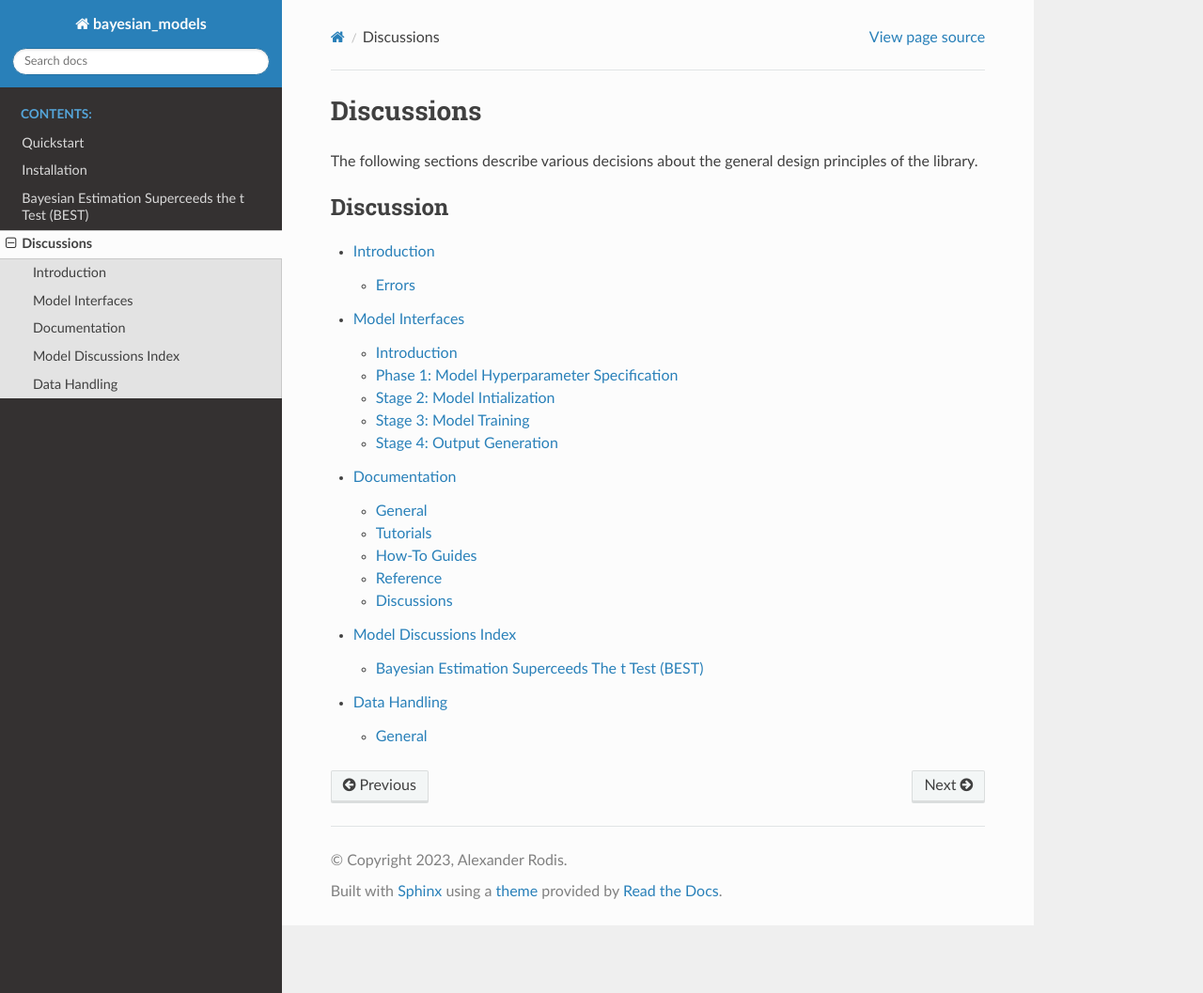
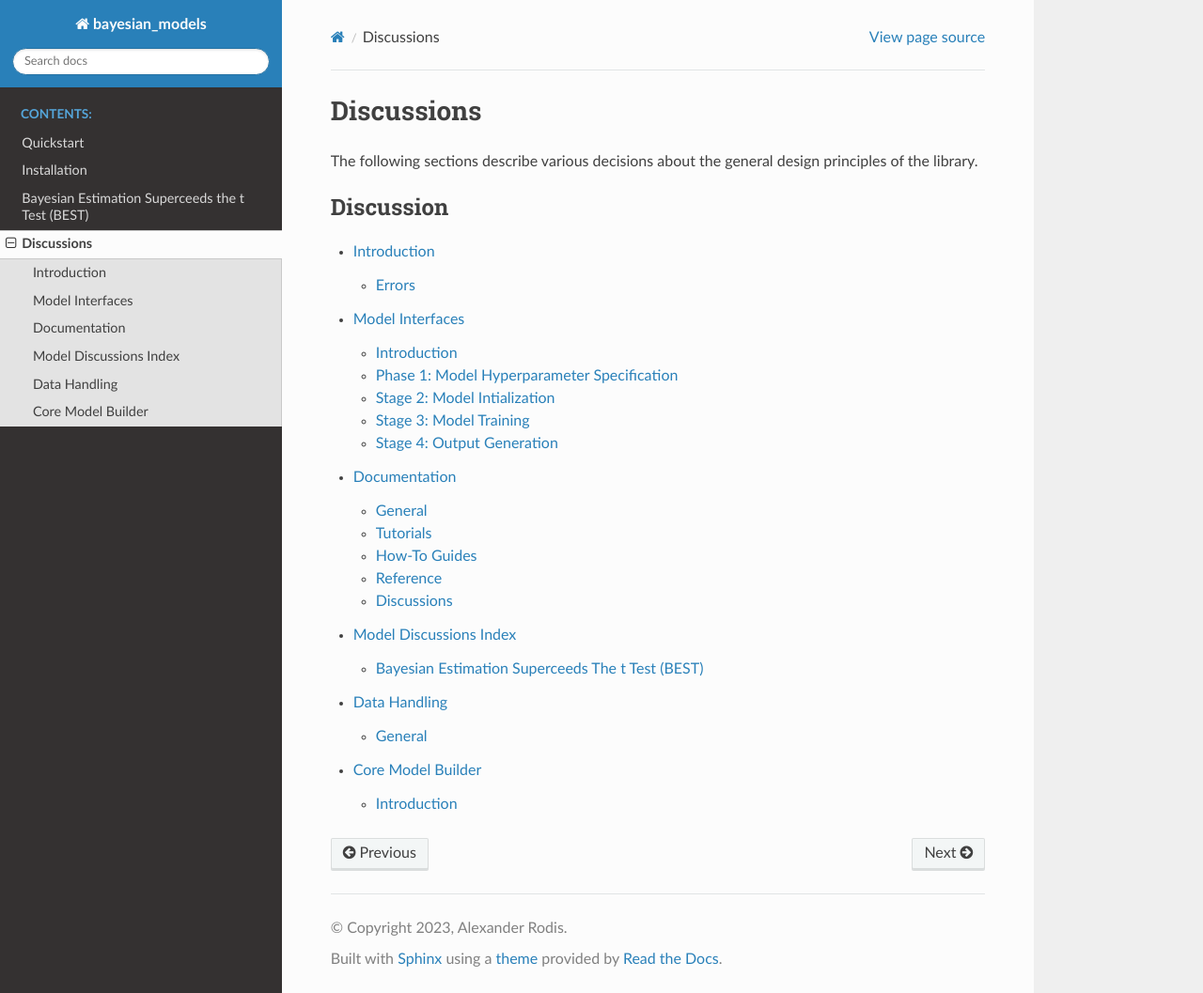
Before and after one commit to AlexRodis/bayesian-models, a Sphinx documentation site: the page built from docs/source/discussions/index.rst, in a window 1280 px wide and 1057 px high. Shown: the whole window at 94% size. Built offline with Sphinx 7.4.7 and the Read the Docs theme 2.0.0, drawn with Linux system fonts in a browser that asks for light colours; formulas are drawn with MathJax 3.

Commit message:
initial commit

```diff
--- /dev/null
+++ b/docs/source/discussions/core.rst
@@ -0,0 +1,5 @@
+Core Model Builder
+*******************
+
+Introduction
+--------------
--- a/docs/source/discussions/index.rst
+++ b/docs/source/discussions/index.rst
@@ -14,3 +14,4 @@ principles of the library.
     documentation
     models/index
     data_handling
+    core
```
